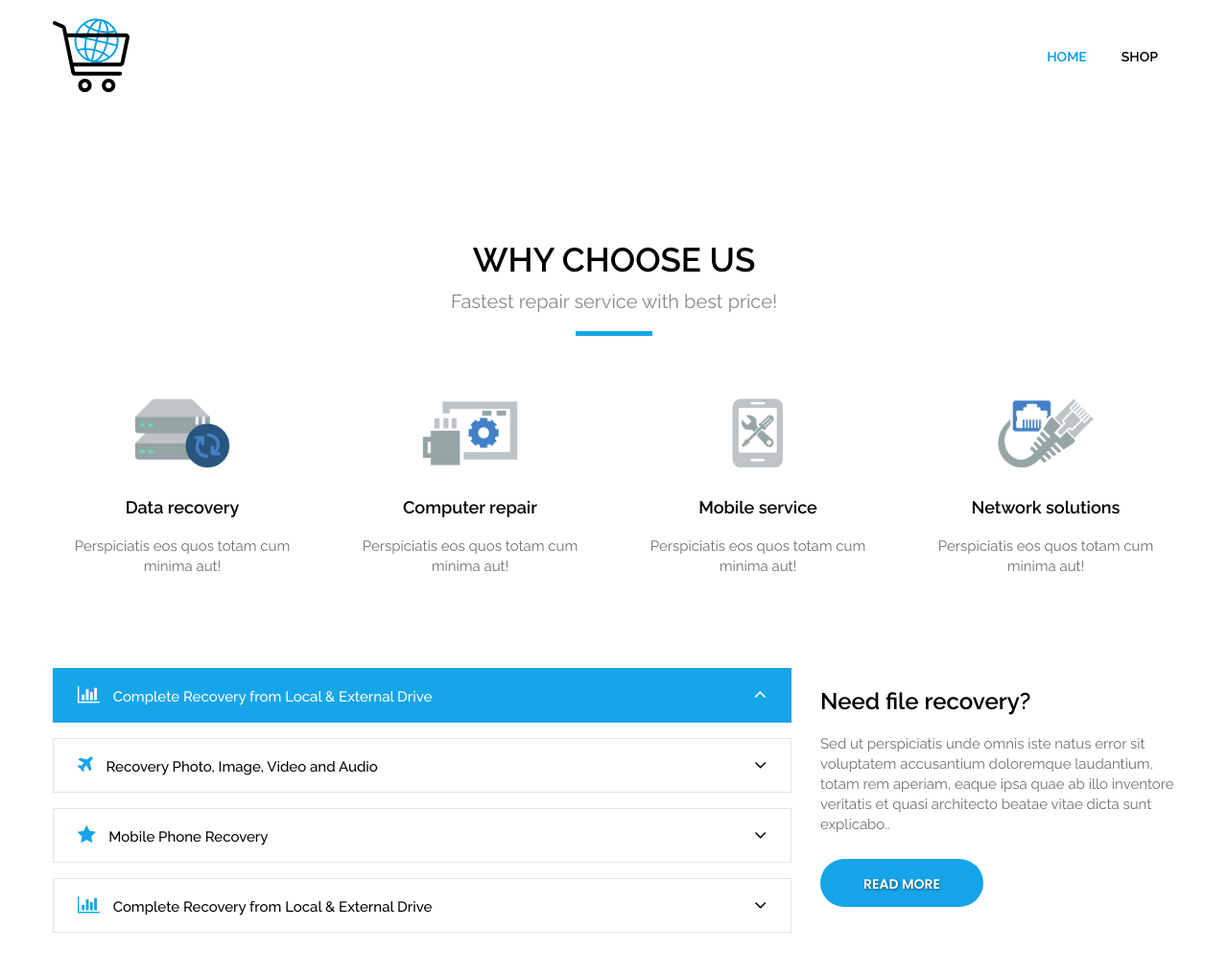
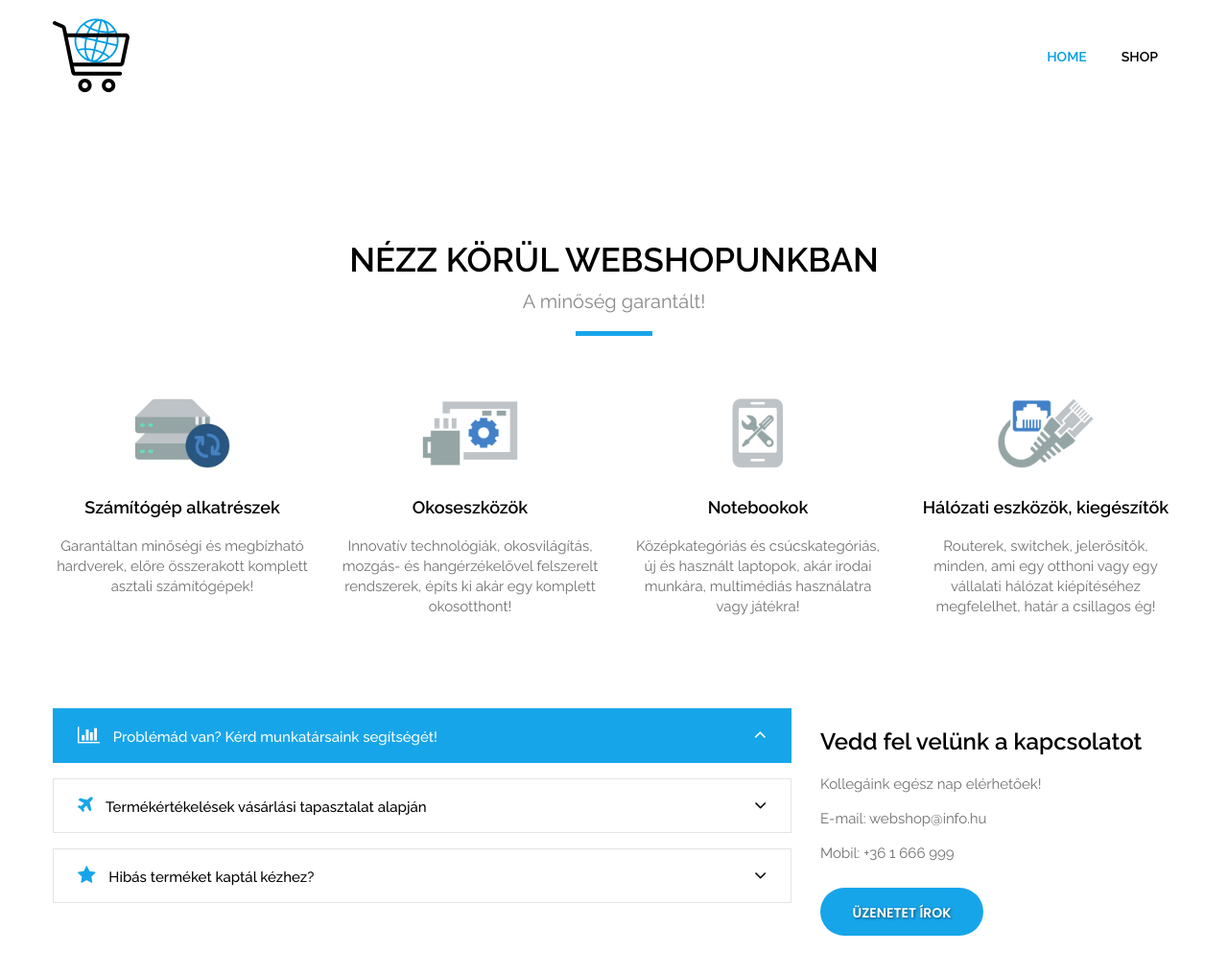
Before and after one commit to mgyori/webshop-for-sdt, a Spring Boot app: page / in a window 1280 px wide. Shown: the top 1017 px of the page at 96% size. Run offline with Spring Boot 4, Linux system fonts and the light colour scheme.

Commit message:
Reconstructed and translated the content of home.html

```diff
--- a/src/main/resources/templates/home.html
+++ b/src/main/resources/templates/home.html
@@ -83,8 +83,8 @@
       <div class="col-md-12">
         <div class="full">
           <div class="main_heading text_align_center">
-            <h2>Why Choose Us</h2>
-            <p class="large">Fastest repair service with best price!</p>
+            <h2>Nézz körül webshopunkban</h2>
+            <p class="large">A minőség garantált!</p>
           </div>
         </div>
       </div>
@@ -95,8 +95,8 @@
           <div class="center">
             <div class="icon"> <img src="assets/images/i1.png" alt="#" /> </div>
           </div>
-          <h4 class="theme_color">Data recovery</h4>
-          <p>Perspiciatis eos quos totam cum minima aut!</p>
+          <h4 class="theme_color">Számítógép alkatrészek</h4>
+          <p>Garantáltan minőségi és megbízható hardverek, előre összerakott komplett asztali számítógépek!</p>
         </div>
       </div>
       <div class="col-lg-3 col-md-6 col-sm-6 col-xs-12">
@@ -104,8 +104,8 @@
           <div class="center">
             <div class="icon"> <img src="assets/images/i2.png" alt="#" /> </div>
           </div>
-          <h4 class="theme_color">Computer repair</h4>
-          <p>Perspiciatis eos quos totam cum minima aut!</p>
+          <h4 class="theme_color">Okoseszközök</h4>
+          <p> Innovatív technológiák, okosvilágítás, mozgás- és hangérzékelővel felszerelt rendszerek, építs ki akár egy komplett okosotthont!</p>
         </div>
       </div>
       <div class="col-lg-3 col-md-6 col-sm-6 col-xs-12">
@@ -113,8 +113,8 @@
           <div class="center">
             <div class="icon"> <img src="assets/images/i3.png" alt="#" /> </div>
           </div>
-          <h4 class="theme_color">Mobile service</h4>
-          <p>Perspiciatis eos quos totam cum minima aut!</p>
+          <h4 class="theme_color">Notebookok</h4>
+          <p>Középkategóriás és csúcskategóriás, új és használt laptopok, akár irodai munkára, multimédiás használatra vagy játékra! </p>
         </div>
       </div>
       <div class="col-lg-3 col-md-6 col-sm-6 col-xs-12">
@@ -122,8 +122,8 @@
           <div class="center">
             <div class="icon"> <img src="assets/images/i4.png" alt="#" /> </div>
           </div>
-          <h4 class="theme_color">Network solutions</h4>
-          <p>Perspiciatis eos quos totam cum minima aut!</p>
+          <h4 class="theme_color">Hálózati eszközök, kiegészítők</h4>
+          <p>Routerek, switchek, jelerősítők, minden, ami egy otthoni vagy egy vállalati hálózat kiépítéséhez megfelelhet, határ a csillagos ég!</p>
         </div>
       </div>
     </div>
@@ -135,49 +135,31 @@
               <div class="panel-group" id="accordion">
                 <div class="panel panel-default">
                   <div class="panel-heading">
-                    <p class="panel-title"> <a data-toggle="collapse" data-parent="#accordion" href="#collapseOne"><i class="fa fa-bar-chart" aria-hidden="true"></i> Complete Recovery from Local & External Drive<i class="fa fa-angle-down"></i></a> </p>
+                    <p class="panel-title"> <a data-toggle="collapse" data-parent="#accordion" href="#collapseOne"><i class="fa fa-bar-chart" aria-hidden="true"></i> Problémád van? Kérd munkatársaink segítségét!<i class="fa fa-angle-down"></i></a> </p>
                   </div>
                   <div id="collapseOne" class="panel-collapse collapse in">
                     <div class="panel-body">
-                      <p>Contrary to popular belief, Lorem Ipsum is not simply random text. It has roots in a piece of classical Latin literature from 45 BC, making it
-                        over 2000 years old. Richard McClintock, a Latin professor at Hampden-Sydney College in Virginia, looked up one of the more obscure Latin words,
-                        consectetur, from a Lorem Ipsum passage, and going through the cites of the word in classical literature, discovered the undoubtable source. </p>
+                      <p> Bármi kérdésed merül fel webshopunkkal kapcsolatban nyugodtan fordulj munkatársainkhoz, 12 órán belül választ fogsz kapni! </p>
                     </div>
                   </div>
                 </div>
                 <div class="panel panel-default">
                   <div class="panel-heading">
-                    <p class="panel-title"> <a data-toggle="collapse" data-parent="#accordion" href="#collapseTwo"><i class="fa fa-plane"></i> Recovery Photo, Image, Video and Audio<i class="fa fa-angle-down"></i></a> </p>
+                    <p class="panel-title"> <a data-toggle="collapse" data-parent="#accordion" href="#collapseTwo"><i class="fa fa-plane"></i> Termékértékelések vásárlási tapasztalat alapján<i class="fa fa-angle-down"></i></a> </p>
                   </div>
                   <div id="collapseTwo" class="panel-collapse collapse">
                     <div class="panel-body">
-                      <p>Contrary to popular belief, Lorem Ipsum is not simply random text. It has roots in a piece of classical Latin literature from 45 BC, making it
-                        over 2000 years old. Richard McClintock, a Latin professor at Hampden-Sydney College in Virginia, looked up one of the more obscure Latin words,
-                        consectetur, from a Lorem Ipsum passage, and going through the cites of the word in classical literature, discovered the undoubtable source. </p>
+                      <p> Vásároltál egy terméket és elégedett vagy vele? Értékeld, és fejtsd ki róla véleményedet, ezzel visszajelezve webshopunknak az adott termékről. </p>
                     </div>
                   </div>
                 </div>
                 <div class="panel panel-default">
                   <div class="panel-heading">
-                    <p class="panel-title"> <a data-toggle="collapse" data-parent="#accordion" href="#collapseThree"><i class="fa fa-star"></i> Mobile Phone Recovery<i class="fa fa-angle-down"></i></a> </p>
+                    <p class="panel-title"> <a data-toggle="collapse" data-parent="#accordion" href="#collapseThree"><i class="fa fa-star"></i> Hibás terméket kaptál kézhez?<i class="fa fa-angle-down"></i></a> </p>
                   </div>
                   <div id="collapseThree" class="panel-collapse collapse">
                     <div class="panel-body">
-                      <p>Contrary to popular belief, Lorem Ipsum is not simply random text. It has roots in a piece of classical Latin literature from 45 BC, making it
-                        over 2000 years old. Richard McClintock, a Latin professor at Hampden-Sydney College in Virginia, looked up one of the more obscure Latin words,
-                        consectetur, from a Lorem Ipsum passage, and going through the cites of the word in classical literature, discovered the undoubtable source. </p>
-                    </div>
-                  </div>
-                </div>
-                <div class="panel panel-default">
-                  <div class="panel-heading">
-                    <p class="panel-title"> <a data-toggle="collapse" data-parent="#accordion" href="#collapseFour"><i class="fa fa-bar-chart" aria-hidden="true"></i> Complete Recovery from Local & External Drive<i class="fa fa-angle-down"></i></a> </p>
-                  </div>
-                  <div id="collapseFour" class="panel-collapse collapse in">
-                    <div class="panel-body">
-                      <p>Contrary to popular belief, Lorem Ipsum is not simply random text. It has roots in a piece of classical Latin literature from 45 BC, making it
-                        over 2000 years old. Richard McClintock, a Latin professor at Hampden-Sydney College in Virginia, looked up one of the more obscure Latin words,
-                        consectetur, from a Lorem Ipsum passage, and going through the cites of the word in classical literature, discovered the undoubtable source. </p>
+                      <p> Hibás termék került kiszállításra? A kiszállítás napjától számítva 3 napon belül jelezz webshopunknak, azonnal utánajárunk és kicseréljük a termékedet! </p>
                     </div>
                   </div>
                 </div>
@@ -188,10 +170,11 @@
       </div>
       <div class="col-md-4">
         <div class="full" style="margin-top: 35px;">
-          <h3>Need file recovery?</h3>
-          <p>Sed ut perspiciatis unde omnis iste natus error sit voluptatem accusantium doloremque laudantium, totam rem aperiam, eaque ipsa quae ab illo inventore veritatis et
-            quasi architecto beatae vitae dicta sunt explicabo.. </p>
-          <p><a class="btn main_bt" href="#">Read More</a></p>
+          <h3>Vedd fel velünk a kapcsolatot</h3>
+          <p> Kollegáink egész nap elérhetőek! </p>
+          <p> E-mail: webshop@info.hu </p>
+          <p> Mobil: +36 1 666 999 </p>
+          <p><a class="btn main_bt" href="#">Üzenetet írok</a></p>
         </div>
       </div>
     </div>
@@ -205,8 +188,8 @@
       <div class="col-md-12">
         <div class="full">
           <div class="main_heading text_align_left">
-            <h2>Service Process</h2>
-            <p class="large">Easy and effective way to get your device repaired.</p>
+            <h2>Szolgáltatásaink</h2>
+            <p class="large">Mert mi mindenre figyelünk!</p>
           </div>
         </div>
       </div>
@@ -218,17 +201,8 @@
             <div class="full">
               <div class="service_blog_inner">
                 <div class="icon text_align_left"><img src="assets/images/si1.png" alt="#" /></div>
-                <h4 class="service-heading">Fast service</h4>
-                <p>Exerci tation ullamcorper suscipit lobortis nisl ut aliquip ex ea commodo.</p>
-              </div>
-            </div>
-          </div>
-          <div class="col-md-4">
-            <div class="full">
-              <div class="service_blog_inner">
-                <div class="icon text_align_left"><img src="assets/images/si2.png" alt="#" /></div>
-                <h4 class="service-heading">Secure payments</h4>
-                <p>Exerci tation ullamcorper suscipit lobortis nisl ut aliquip ex ea commodo.</p>
+                <h4 class="service-heading">Gyors szolgáltatás</h4>
+                <p>Webshopunk igyekszik a lehető legegyszerűbb módon működni, ezzel biztosítva a gyors előrehaladást. </p>
               </div>
             </div>
           </div>
@@ -236,17 +210,8 @@
             <div class="full">
               <div class="service_blog_inner">
                 <div class="icon text_align_left"><img src="assets/images/si3.png" alt="#" /></div>
-                <h4 class="service-heading">Expert team</h4>
-                <p>Exerci tation ullamcorper suscipit lobortis nisl ut aliquip ex ea commodo.</p>
-              </div>
-            </div>
-          </div>
-          <div class="col-md-4">
-            <div class="full">
-              <div class="service_blog_inner">
-                <div class="icon text_align_left"><img src="assets/images/si4.png" alt="#" /></div>
-                <h4 class="service-heading">Affordable services</h4>
-                <p>Exerci tation ullamcorper suscipit lobortis nisl ut aliquip ex ea commodo.</p>
+                <h4 class="service-heading">Gyors kiszállítás</h4>
+                <p>Igyekszünk termékeinket a lehető leghamarabb, megrendeléstől számítva 1-2 napon belül kiszállítani.</p>
               </div>
             </div>
           </div>
@@ -254,17 +219,8 @@
             <div class="full">
               <div class="service_blog_inner">
                 <div class="icon text_align_left"><img src="assets/images/si5.png" alt="#" /></div>
-                <h4 class="service-heading">90 Days warranty</h4>
-                <p>Exerci tation ullamcorper suscipit lobortis nisl ut aliquip ex ea commodo.</p>
-              </div>
-            </div>
-          </div>
-          <div class="col-md-4">
-            <div class="full">
-              <div class="service_blog_inner">
-                <div class="icon text_align_left"><img src="assets/images/si6.png" alt="#" /></div>
-                <h4 class="service-heading">Award winning</h4>
-                <p>Exerci tation ullamcorper suscipit lobortis nisl ut aliquip ex ea commodo.</p>
+                <h4 class="service-heading">90 nap garancia</h4>
+                <p>Legtöbb termékünkre 3 hónapos garanciát vállalunk vagy akár többet is.</p>
               </div>
             </div>
           </div>
@@ -281,8 +237,8 @@
       <div class="col-md-12">
         <div class="full">
           <div class="main_heading text_align_center">
-            <h2>Our Products</h2>
-            <p class="large">We package the products with best services to make you a happy customer.</p>
+            <h2>Heti akcióink</h2>
+            <p class="large">Heti leárazásaink, legjobb ajánlataink egy helyen</p>
           </div>
         </div>
       </div>
```
